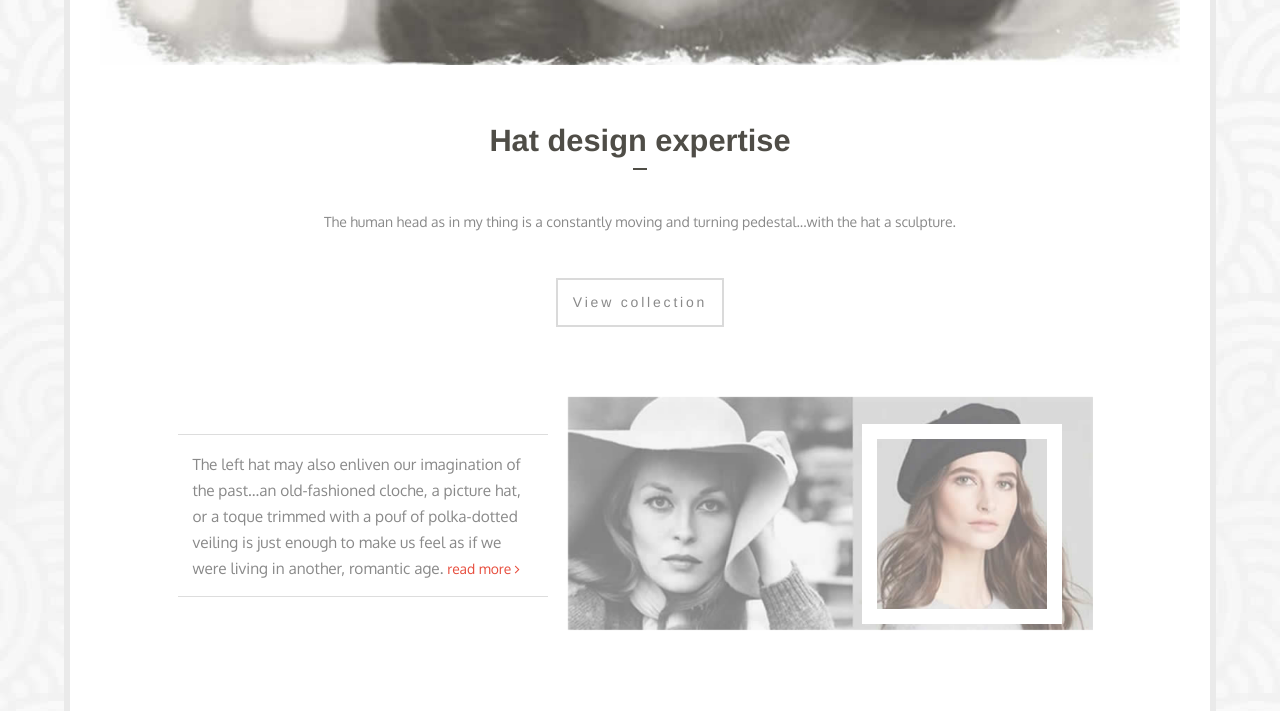
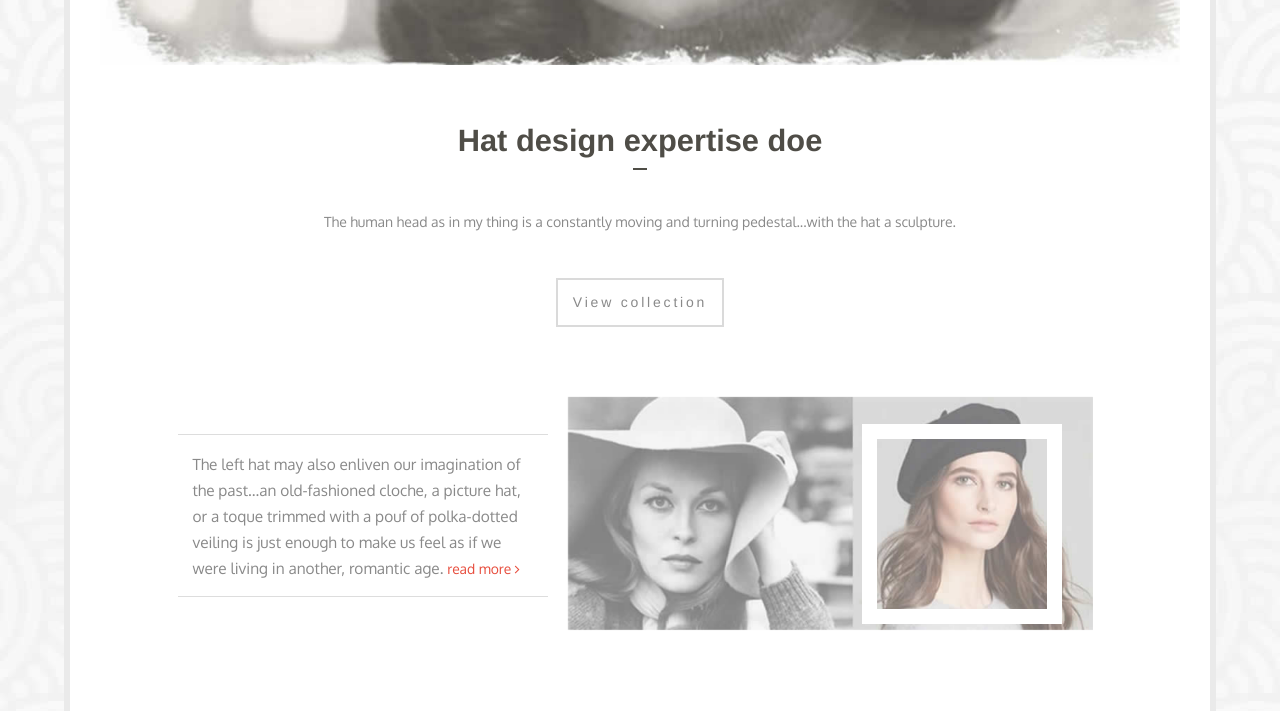
Before and after one commit to heppietechie/pasty-site, a plain HTML site: page src/index.html in a window 1280 px wide. Shown: the part 1099-1810 px from the top of the page. Drawn offline with Linux system fonts and the light colour scheme; a web font is replaced by a local one.

Commit message:
This is fun

```diff
--- a/src/index.html
+++ b/src/index.html
@@ -90,7 +90,7 @@
          <!-- Start main image and the text below -->
          <div class="col-md-12 wow fadeIn" data-wow-delay="0.1s">
               <img src="img/main-banner.jpg" alt="img" class="resp main-image"/>
-                  <h1>Hat design expertise</h1>
+                  <h1>Hat design expertise doe</h1>
                   <div class="hr"></div>
                   <h2>The human head as in my thing is a constantly moving and turning pedestal...with the hat a sculpture.
                   </h2>
```
